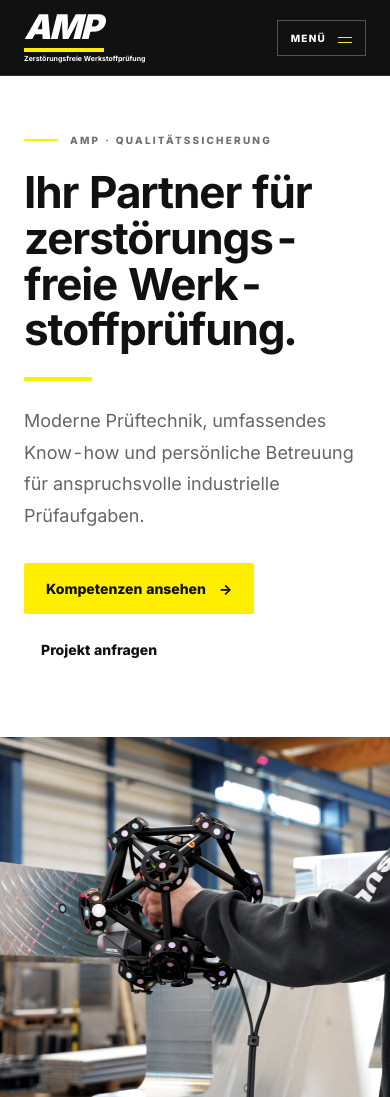
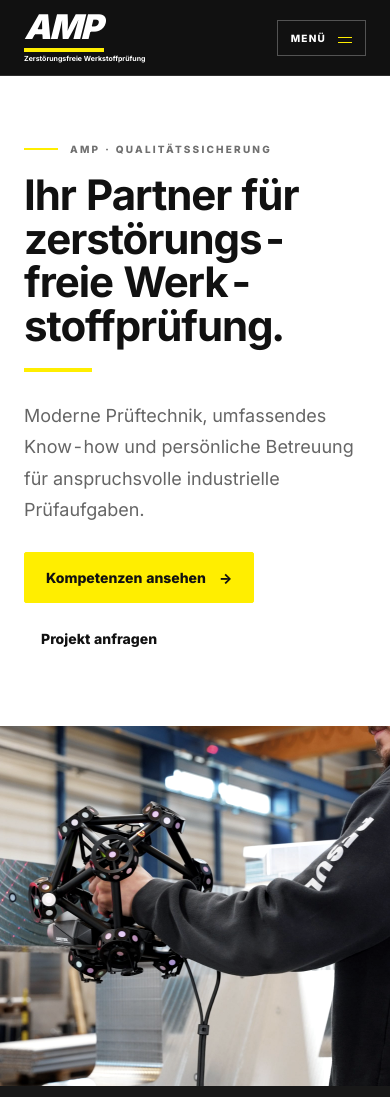
Before and after one commit to Luca2409/schwarz-amp-industrial, an Astro site: page / in a window 390 px wide. Shown: the top 1097 px of the page. Built offline with nearby package versions, Linux system fonts and the light colour scheme; Astro itself is replaced by a stand-in of ours.

Commit message:
panorama hero

```diff
--- a/src/components/Hero.astro
+++ b/src/components/Hero.astro
@@ -21,13 +21,16 @@ const imageSrc = props.image.startsWith('http')
 
 <section class="hero">
   <div class="hero__copy">
+    <div class="hero__heading">
       <div class="eyebrow">{props.eyebrow}</div>
 
       <h1 class="hero__title">
         {props.titlePrefix}
         <span>{props.titleHighlight}</span>
       </h1>
+    </div>
 
+    <div class="hero__support">
       <p class="hero__text">{props.text}</p>
 
       <div class="hero__actions">
@@ -41,6 +44,7 @@ const imageSrc = props.image.startsWith('http')
         </a>
       </div>
     </div>
+  </div>
 
   <div class="hero__visual">
     <img
--- a/src/styles/global.css
+++ b/src/styles/global.css
@@ -343,7 +343,7 @@ summary:focus-visible {
     min-height: calc(100vh - 88px);
     min-height: calc(100svh - 88px);
     display: grid;
-    grid-template-columns: minmax(0, 44fr) minmax(0, 56fr);
+    grid-template-rows: minmax(300px, 42fr) minmax(320px, 58fr);
     gap: 0;
     align-items: stretch;
     background: var(--white);
@@ -351,17 +351,25 @@ summary:focus-visible {
 }
 
 .hero__copy {
+    width: min(100%, var(--content-max));
+    margin: 0 auto;
     min-width: 0;
-    padding: clamp(68px, 7vw, 108px) clamp(32px, 3vw, 52px) clamp(72px, 7vw, 110px) max(var(--page-padding), calc((100vw - var(--content-max)) / 2 + var(--page-padding)));
-    display: flex;
-    flex-direction: column;
-    justify-content: center;
+    padding: clamp(42px, 5vw, 72px) var(--page-padding);
+    display: grid;
+    grid-template-columns: minmax(0, 1.15fr) minmax(320px, .85fr);
+    gap: clamp(52px, 7vw, 108px);
+    align-items: center;
+}
+
+.hero__heading,
+.hero__support {
+    min-width: 0;
 }
 
 .hero__title {
-    max-width: 650px;
-    margin: 24px 0 24px;
-    font-size: clamp(44px, 4.2vw, 62px);
+    max-width: 780px;
+    margin: 18px 0 0;
+    font-size: clamp(42px, 4vw, 60px);
     line-height: 1.04;
     letter-spacing: -0.025em;
 }
@@ -373,14 +381,14 @@ summary:focus-visible {
 .hero__title::after {
     width: 68px;
     height: 4px;
-    margin-top: 24px;
+    margin-top: 20px;
     display: block;
     background: var(--yellow);
     content: "";
 }
 
 .hero__text {
-    max-width: 625px;
+    max-width: 540px;
     margin: 0;
     color: var(--muted);
     font-size: 18px;
@@ -388,7 +396,7 @@ summary:focus-visible {
 }
 
 .hero__actions {
-    margin-top: 32px;
+    margin-top: 26px;
     display: flex;
     align-items: center;
     flex-wrap: wrap;
@@ -398,8 +406,7 @@ summary:focus-visible {
 .hero__visual {
     position: relative;
     min-width: 0;
-    min-height: calc(100vh - 88px);
-    min-height: calc(100svh - 88px);
+    min-height: 320px;
     overflow: hidden;
     background: var(--black);
 }
@@ -411,7 +418,7 @@ summary:focus-visible {
     height: 100%;
     display: block;
     object-fit: cover;
-    object-position: 30% center;
+    object-position: center 46%;
     filter: saturate(.76) contrast(1.04);
 }
 
@@ -1007,6 +1014,10 @@ summary:focus-visible {
    ========================================================= */
 
 @media (max-width: 1050px) {
+    .hero__copy {
+        grid-template-columns: minmax(0, 1fr) minmax(300px, .8fr);
+        gap: 44px;
+    }
     .main-navigation {
         gap: 16px;
     }
@@ -1041,11 +1052,19 @@ summary:focus-visible {
         display: block;
     }
     .hero {
-        grid-template-columns: 1fr;
+        grid-template-rows: auto auto;
         min-height: 0;
     }
     .hero__copy {
+        grid-template-columns: 1fr;
+        gap: 28px;
         padding: 58px var(--page-padding) 64px;
+    }
+    .hero__title {
+        max-width: 720px;
+    }
+    .hero__support {
+        max-width: 620px;
     }
     .hero__visual {
         height: clamp(360px, 68vw, 460px);
```
Lines whose indentation alone changed are shown as unchanged.
